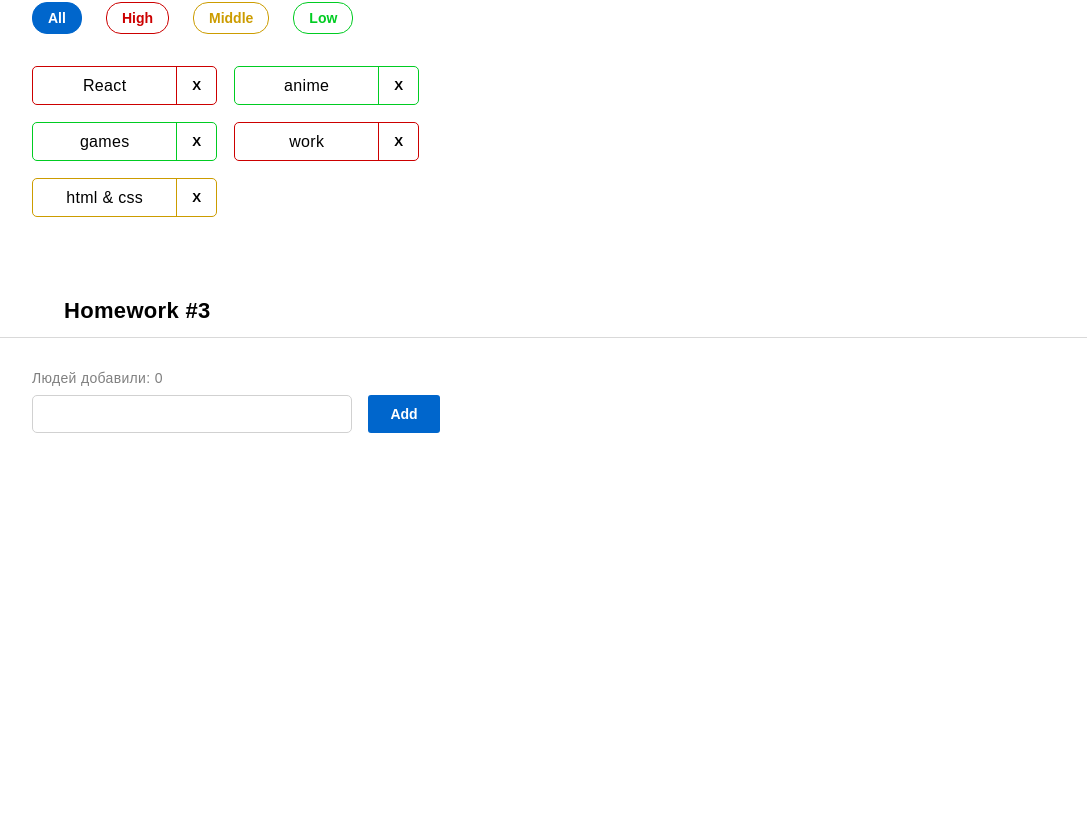
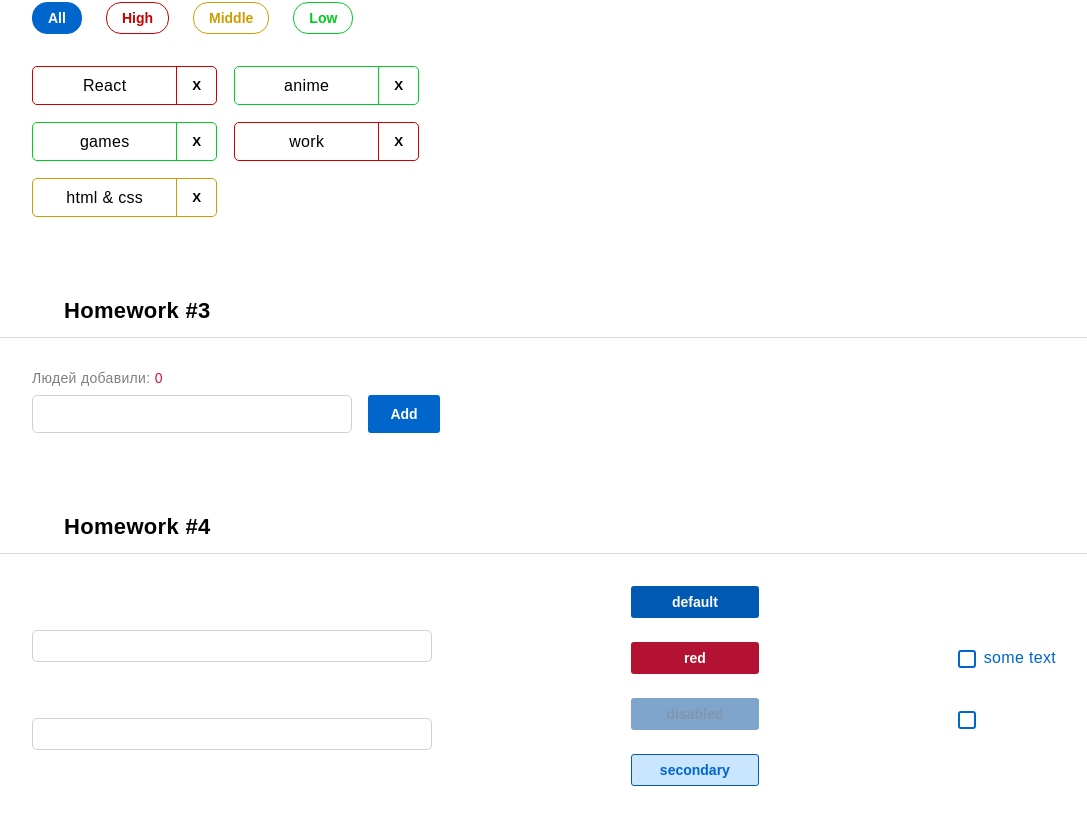
Before and after one commit to kononovich11/incubator, a React (Create React App) app: page / in a window 1280 px wide. Shown: the part 573-1391 px from the top of the page, without its empty margins (96-1183 px from the left). Before the commit the page ends 1038 px from the top, so only its background shows below. Built offline with nearby package versions, Linux system fonts and the light colour scheme.

Commit message:
Incubator: hw-3 (Условный рендеринг. Работа со стилями (className). Выделение активного элемента.)

```diff
--- a/src/s1-main/App.tsx
+++ b/src/s1-main/App.tsx
@@ -3,6 +3,7 @@ import s from './App.module.css'
 import HW1 from '../s2-homeworks/hw01/HW1'
 import HW2 from '../s2-homeworks/hw02/HW2'
 import HW3 from '../s2-homeworks/hw03/HW3'
+import HW4 from '../s2-homeworks/hw04/HW4'
 
 function App() {
     return (
@@ -10,7 +11,7 @@ function App() {
             <HW1/>
             <HW2/>
             <HW3/>
-            {/*<HW4/>*/}
+            <HW4/>
 
             {/*при выполнении дз 5 и более - закомментировать здесь дз 1-4, так как они есть внутри дз 5*/}
             {/*<HW5/>*/}
--- a/src/s2-homeworks/hw04/common/c1-SuperInputText/SuperInputText.module.css
+++ b/src/s2-homeworks/hw04/common/c1-SuperInputText/SuperInputText.module.css
@@ -1,20 +1,36 @@
 .input:focus {
+  border-color: #3CB371;
+  outline: none;
 }
 
 .input {
+  border: 1px solid #D1D1D1;
+  border-radius: 5px;
+  height: 2rem;
+  width: 25rem;
+  padding: 0.5rem;
 }
 
 .inputWrapper {
+  display: flex;
+  flex-direction: column-reverse;
 }
 
 .superInput {
 }
 
 .errorInput {
+  border: 1px solid #CC1439;
 }
 
 .errorInput:focus {
+  border: 1px solid #CC1439;
 }
 
 .error {
 }
+
+span {
+  color: #CC1439;
+  margin-bottom: 0.5rem;
+}
--- a/src/s2-homeworks/hw04/common/c2-SuperButton/SuperButton.module.css
+++ b/src/s2-homeworks/hw04/common/c2-SuperButton/SuperButton.module.css
@@ -1,16 +1,36 @@
 .button {
+  border-radius: 3px;
+  border: none;
+  height: 2rem;
+  width: 8rem;
+  cursor: pointer;
+  text-align: center;
+  font-family: "Montserrat", sans-serif;
+  font-style: normal;
+  font-weight: 600;
+  font-size: 14px;
+  line-height: 20px;
+}
+
+.secondary {
+  background: #c9e5ff;
+  border: 1px solid #0059B3;
+  color: #0066CC;
+}
+
+.default {
+  background: #0059B3;
+  color: #fff;
+}
+
+.red {
+  background: #B31232;
+  color: #fff;
 }
 
 .disabled {
-}
-
-.secondary {
-}
-
-.default {
-}
-
-.red {
+  background: #80a5cc;
+  color: #8097ad;
 }
 
 .default:hover {
--- a/src/s2-homeworks/hw04/common/c2-SuperButton/SuperButton.tsx
+++ b/src/s2-homeworks/hw04/common/c2-SuperButton/SuperButton.tsx
@@ -17,12 +17,11 @@ const SuperButton: React.FC<SuperButtonPropsType> = (
         ...restProps // все остальные пропсы попадут в объект restProps, там же будет children
     }
 ) => {
-    const finalClassName = s.button
-        // + (disabled
-        //         ? ...
-        //         : xType === 'red'
-        //             ? ...
-        + (className ? ' ' + className : '') // задачка на смешивание классов
+    const finalClassName = `${s.button}
+        ${xType === 'red'? s.red : xType === 'secondary'? s.secondary : s.default}
+        ${disabled? s.disabled : ''}
+        ${className? className : ''}
+    `
 
     return (
         <button
--- a/src/s2-homeworks/hw04/common/c3-SuperCheckbox/SuperCheckbox.module.css
+++ b/src/s2-homeworks/hw04/common/c3-SuperCheckbox/SuperCheckbox.module.css
@@ -1,7 +1,6 @@
 .label {
     display: flex;
     align-items: center;
-
     cursor: pointer;
 }
 
@@ -41,4 +40,5 @@
 .spanClassName {
     font-family: 'Montserrat', sans-serif;
     color: #06c;
+    margin-top: 0.3rem;
 }
--- a/src/s2-homeworks/hw04/common/c3-SuperCheckbox/SuperCheckbox.tsx
+++ b/src/s2-homeworks/hw04/common/c3-SuperCheckbox/SuperCheckbox.tsx
@@ -27,8 +27,9 @@ const SuperCheckbox: React.FC<SuperCheckboxPropsType> = (
     }
 ) => {
     const onChangeCallback = (e: ChangeEvent<HTMLInputElement>) => {
+        onChange?.(e)
+        onChangeChecked?.( e.currentTarget.checked)
         // задачка на написание онченджа
-
     }
 
     const finalInputClassName = s.checkbox
```
